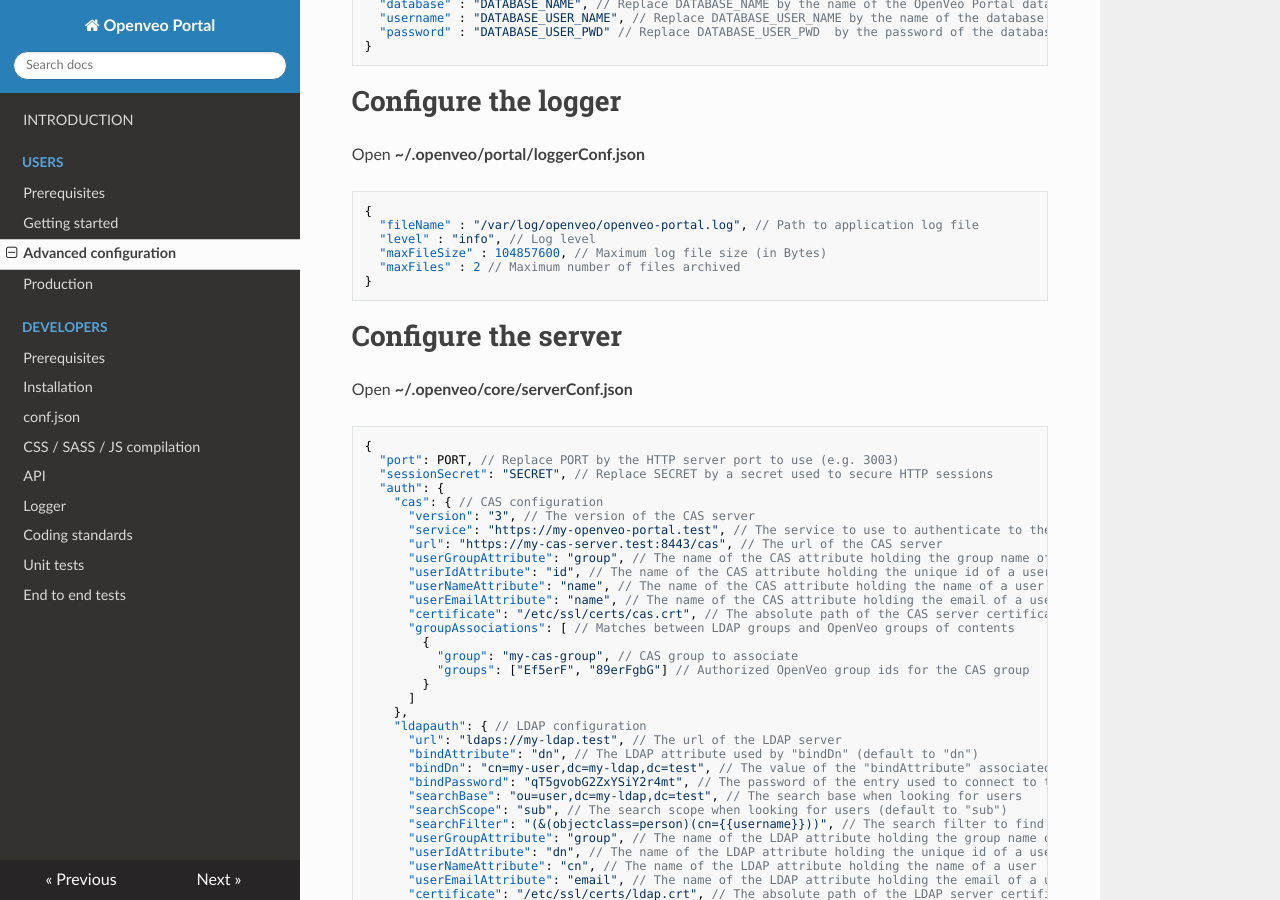
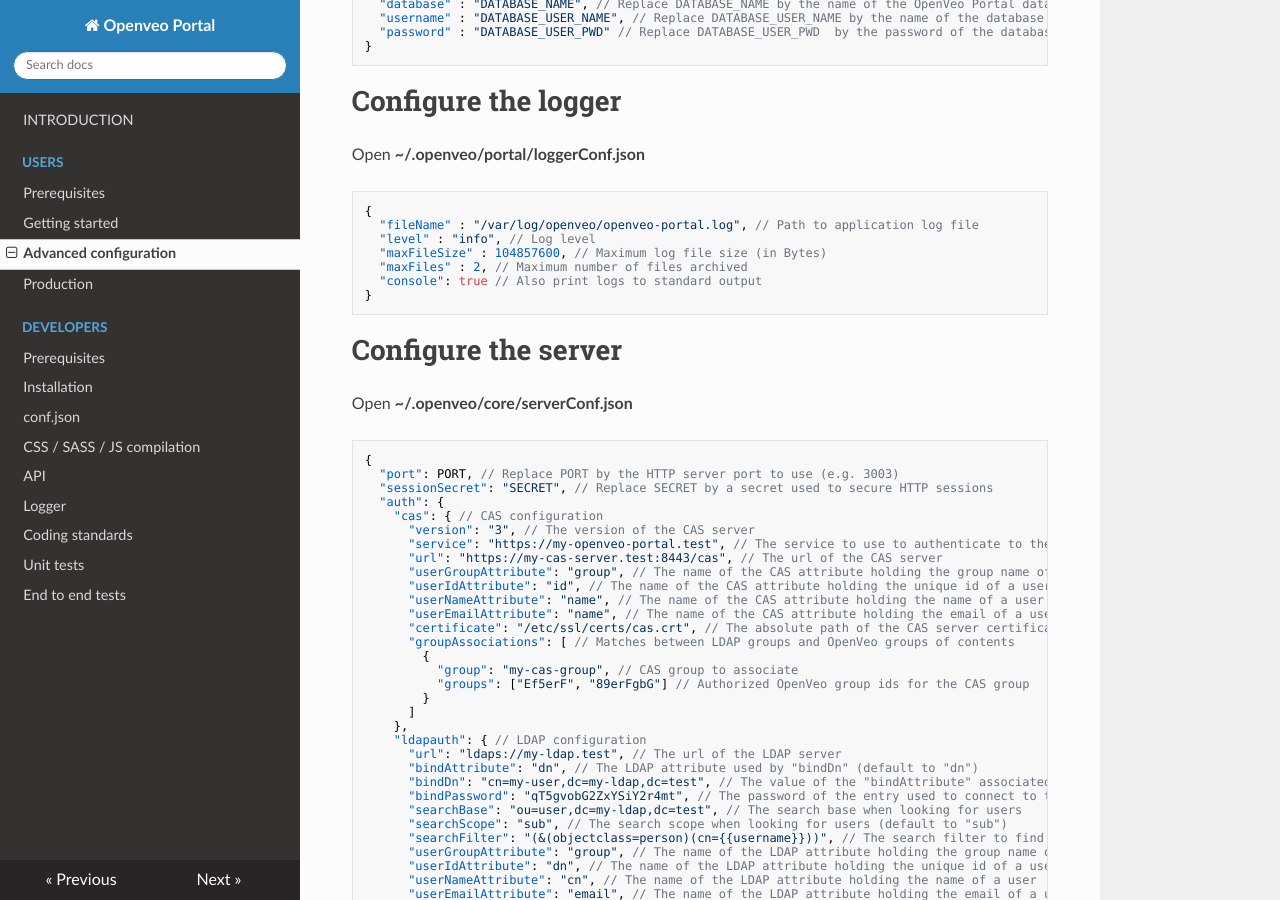
Before and after one commit to veo-labs/openveo-portal, an MkDocs documentation site: the page built from docs/advanced-configuration.md, in a window 1280 px wide and 900 px high, scrolled down 1026 px. Built offline with MkDocs 1.6.1, drawn with Linux system fonts in a browser that asks for light colours; nearby versions of some CDN libraries; old or Windows-style settings are respelled for this version of MkDocs.

````diff
--- a/docs/advanced-configuration.md
+++ b/docs/advanced-configuration.md
@@ -62,7 +62,8 @@ Open **~/.openveo/portal/loggerConf.json**
   "fileName" : "/var/log/openveo/openveo-portal.log", // Path to application log file
   "level" : "info", // Log level
   "maxFileSize" : 104857600, // Maximum log file size (in Bytes)
-  "maxFiles" : 2 // Maximum number of files archived
+  "maxFiles" : 2, // Maximum number of files archived
+  "console": true // Also print logs to standard output
 }
 ```
 
--- a/install.js
+++ b/install.js
@@ -309,7 +309,8 @@ function createLoggerConf(callback) {
   const conf = {
     level: 'info',
     maxFileSize: 104857600,
-    maxFiles: 2
+    maxFiles: 2,
+    console: false
   };
 
   async.series([
````
